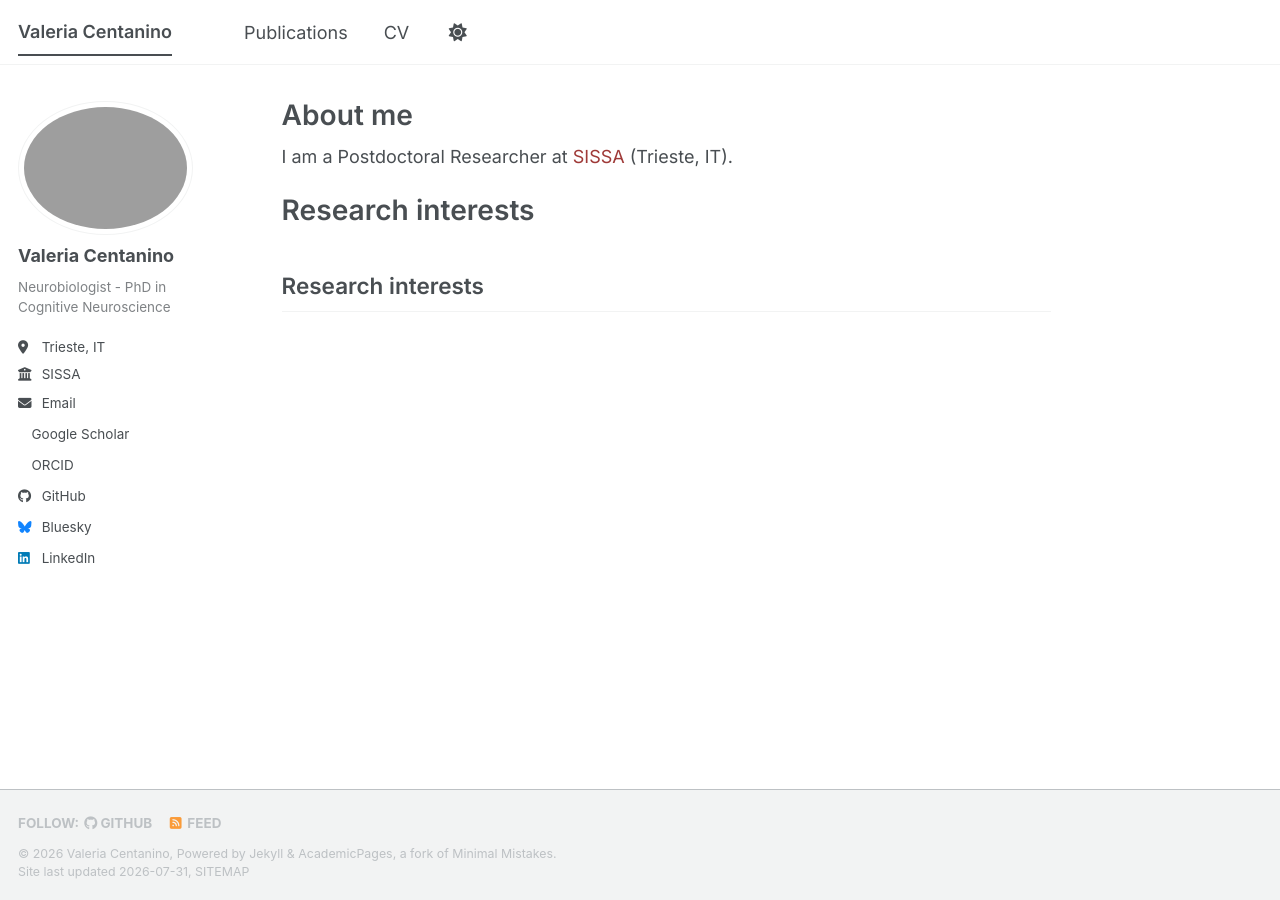
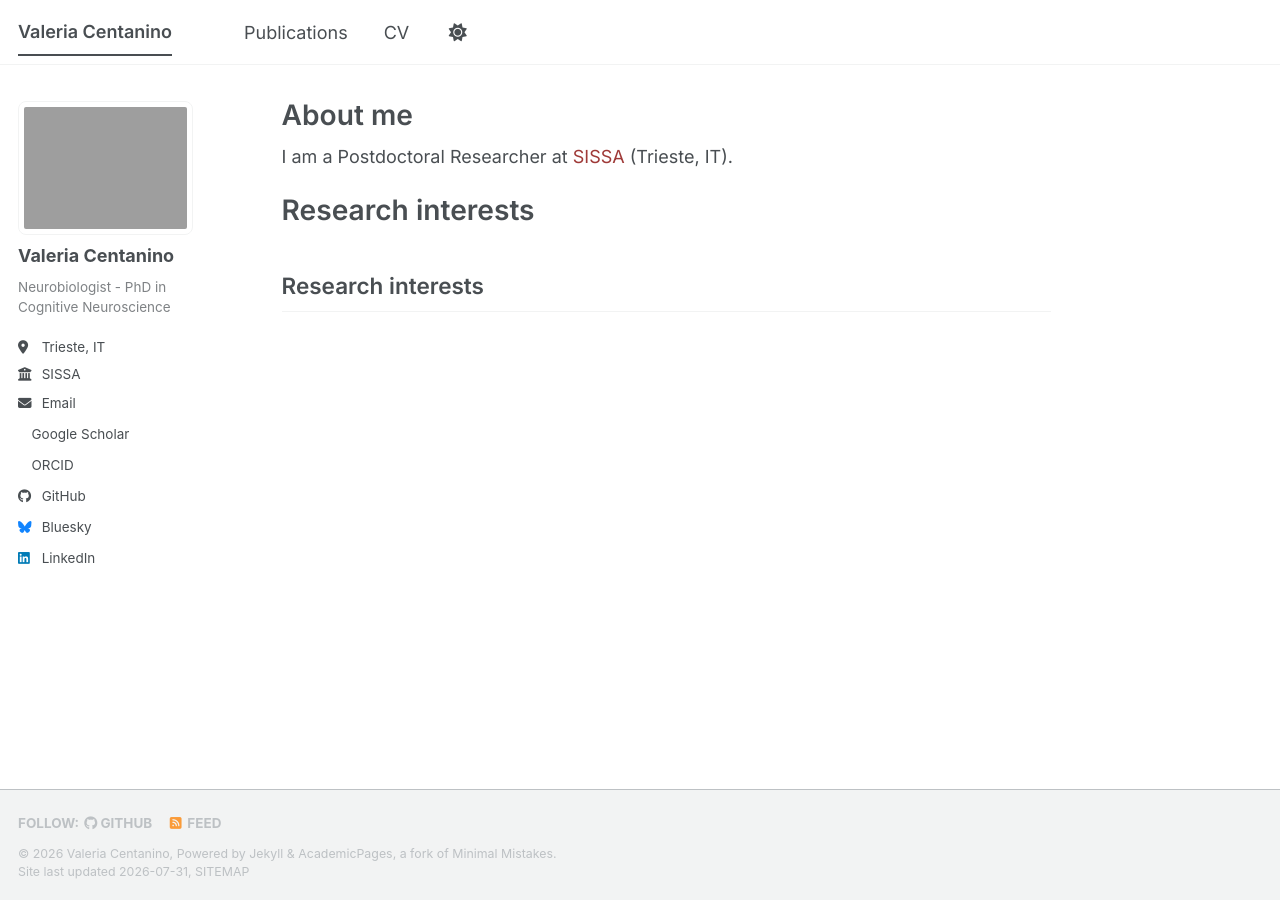
Before and after one commit to valecenta/valecenta.github.io, a Jekyll site: the page built from _pages/about.md, in a window 1280 px wide. Built offline with Jekyll 4.4.1, drawn with Linux system fonts in a browser that asks for light colours; a style sheet for code colours, icons or effects is not loaded.

Commit message:
change picture shape

```diff
--- a/assets/css/custom.css
+++ b/assets/css/custom.css
@@ -60,3 +60,8 @@ a:hover {
   color: var(--global-text-color) !important;
   text-decoration: underline;
 }
+
+/* Profile photo */
+.author__avatar img {
+  border-radius: 8px;
+}
```
